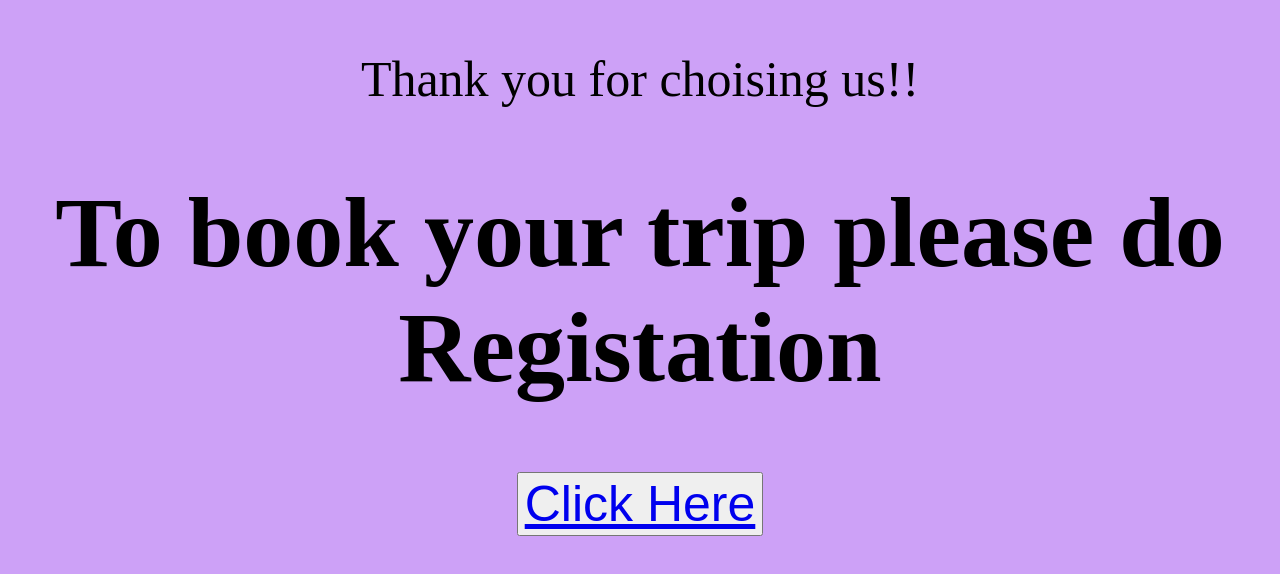
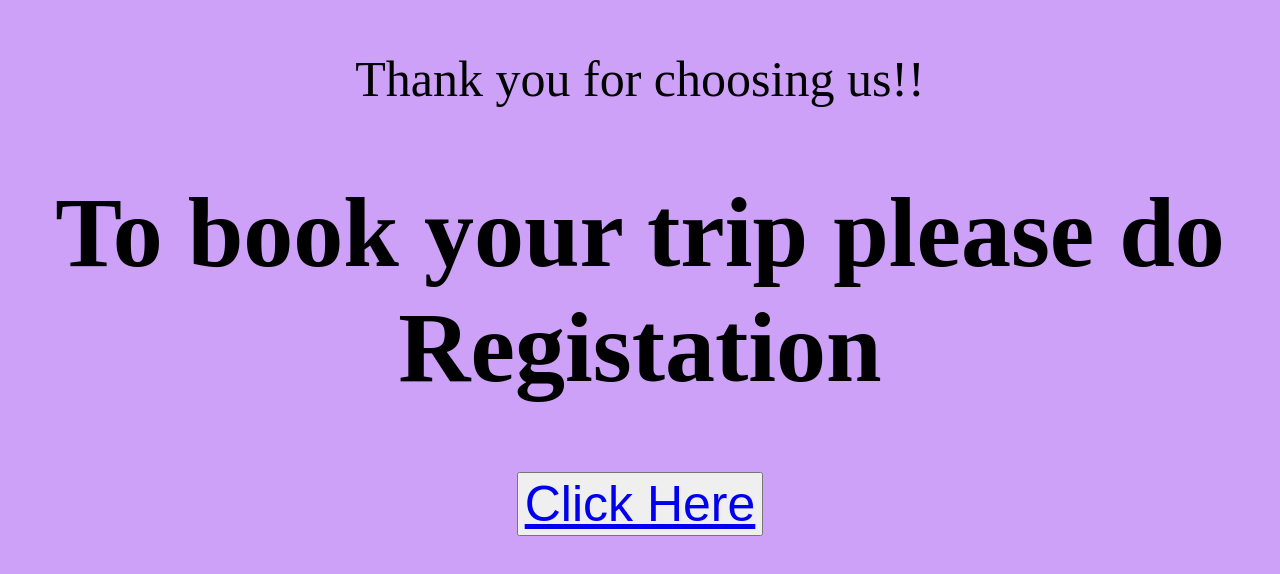
Before and after one commit to TruptiJakkane/-Web-Development-Task2, a plain HTML site: page booksite.html in a window 1280 px wide. Shown: the part 200-774 px from the top of the page. Drawn offline with Linux system fonts and the light colour scheme.

Commit message:
Update booksite.html

```diff
--- a/booksite.html
+++ b/booksite.html
@@ -19,7 +19,7 @@
     </style>
 </head>
 <body>
-    <p>Thank you for choising us!!</p>
+    <p>Thank you for choosing us!!</p>
     <h1>To book your trip please do Registation</h1>
     <button><a href="registation.html">Click Here</a></button>
 </body>
```
